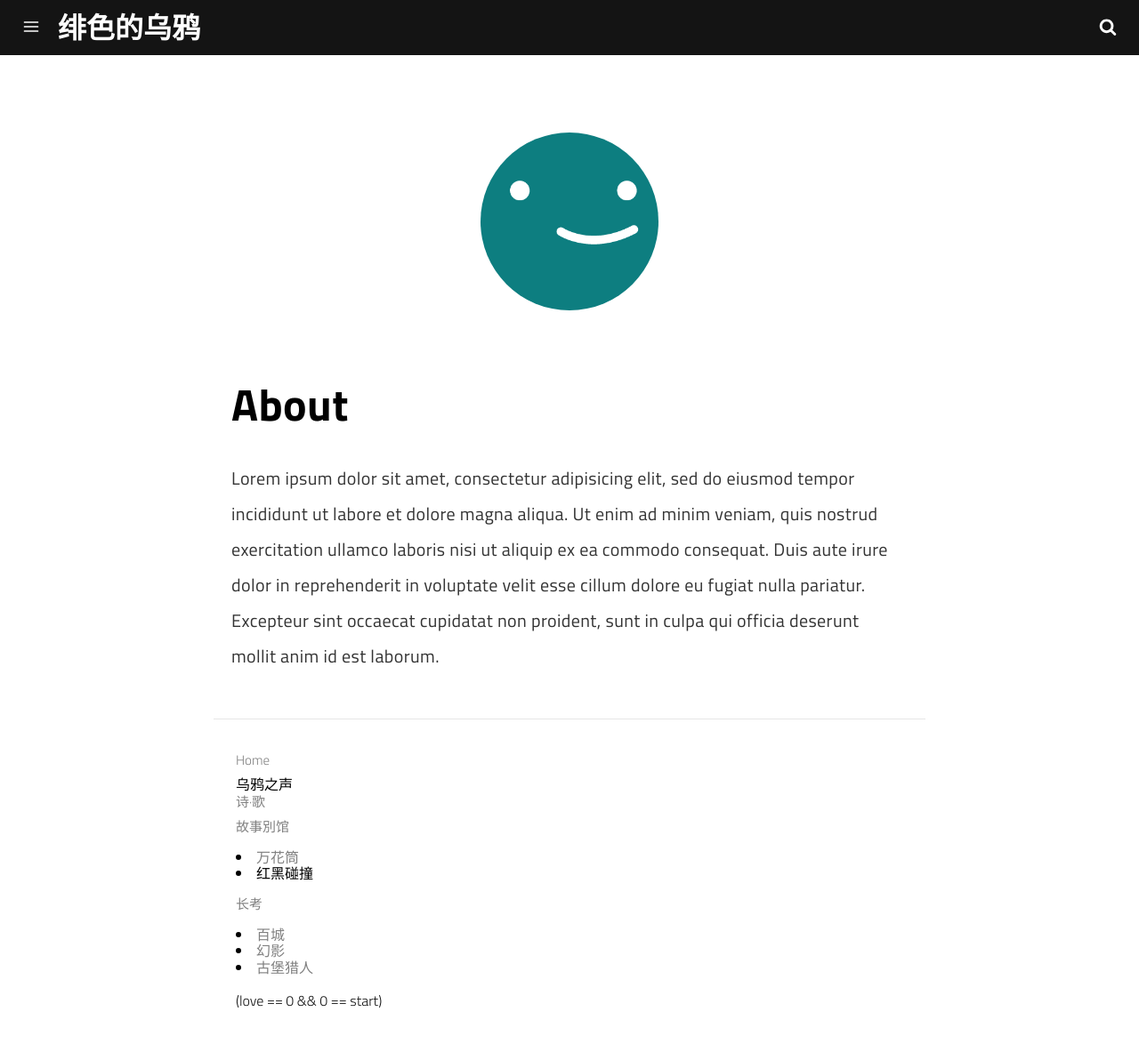
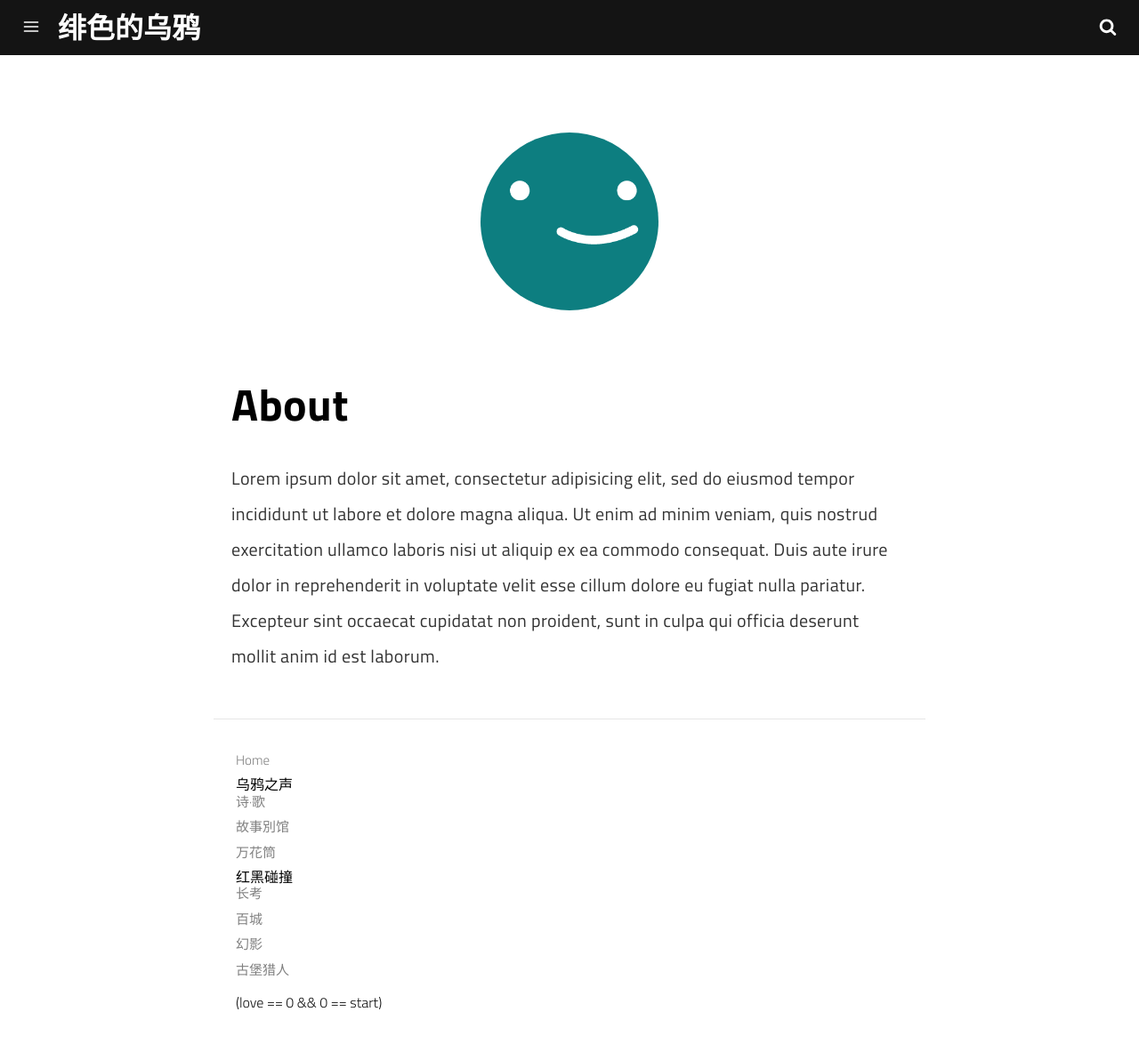
Before and after one commit to ScarletRook/SCARLETROOK.GITHUB.IO, a Jekyll site: the page built from pages/about.md, in a window 1280 px wide and 1176 px high. Shown: the whole window at 89% size. Built offline with Jekyll 4.4.1, drawn with Linux system fonts in a browser that asks for light colours; a script that is not in the unit is left out.

Commit message:
Update links.html

```diff
--- a/_includes/links.html
+++ b/_includes/links.html
@@ -13,9 +13,9 @@
               <li>
                 <a href="{{ site.url }}{{ site.baseurl }}{{ sub.url }}">{{ sub.title }}</a>
               </li>
+            {% endfor %}
           </ul>
         </li>
-        {% endfor %}
       {% endif %}
     {% endif %}
   {% endfor %}
```
